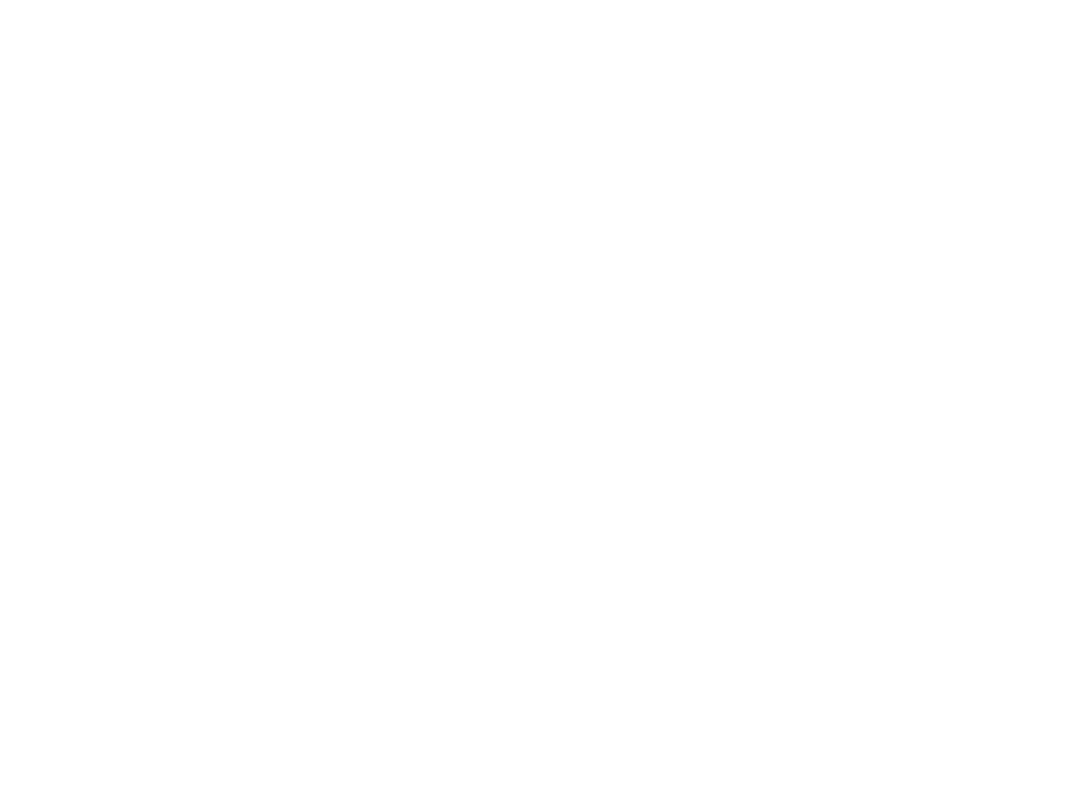
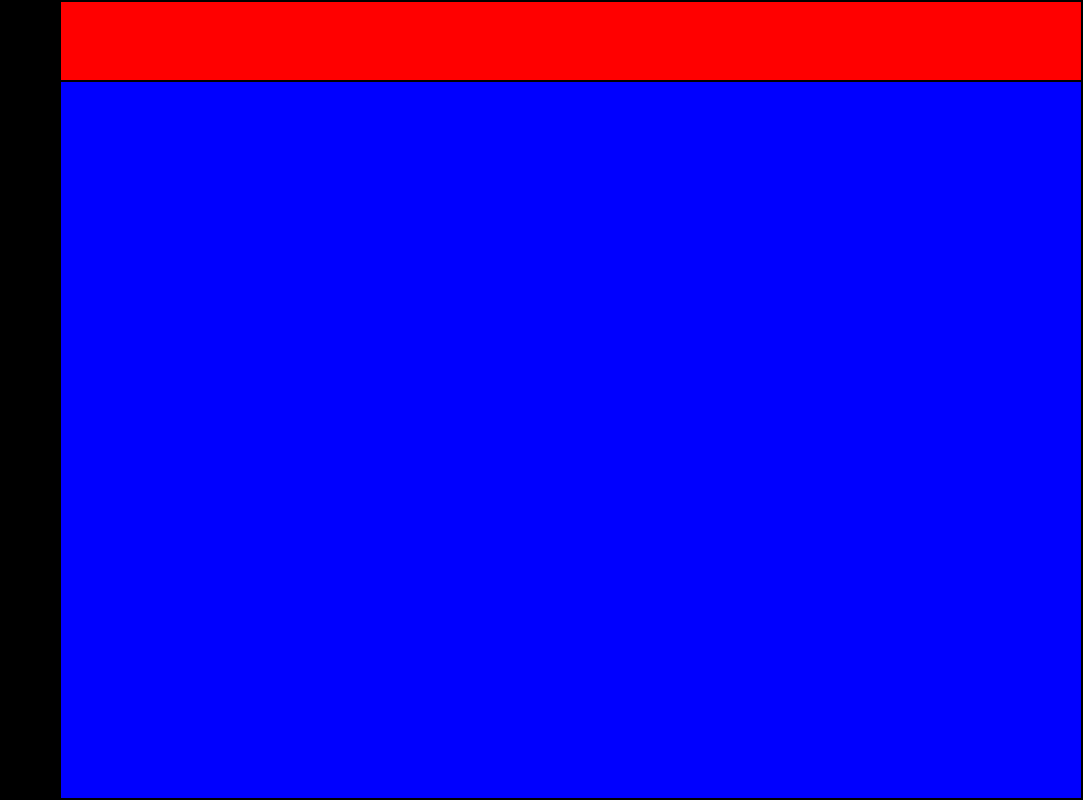
Before and after one commit to bellaabdelouahab/flip-coins, a React (Create React App) app: page / in a window 1280 px wide. Shown: the whole page, without its empty margins (197-1280 px from the left). Built offline with nearby package versions, Linux system fonts and the light colour scheme.

Commit message:
modif add some for initial componenet css

```diff
--- a/src/App.css
+++ b/src/App.css
@@ -0,0 +1,15 @@
+.holder_components{
+    width: 100%;
+    max-height: max-content;
+    height: 100%;
+    display: flex;
+    flex-direction: row;
+    justify-content: space-between;
+    align-items: center;
+}
+
+.second_componenet{
+    width: 80vw;
+    height: 100vh;
+    border: solid 1px black;
+}
--- a/src/App.js
+++ b/src/App.js
@@ -1,9 +1,16 @@
 import './App.css';
+import Flipp from './components/Flipp/Flipp';
+import Nav from './components/Nav/Nav';
+import Pay from './components/PaytoPlay/Pay';
 
 function App() {
   return (
-    <div className="App">
-
+    <div className="holder_components">
+      <Pay />
+      <div className="second_componenet">
+        <Nav />
+        <Flipp />
+      </div>
     </div>
   );
 }
--- /dev/null
+++ b/src/components/Flipp/Flipp.jsx
@@ -0,0 +1,10 @@
+import React from 'react'
+import './flipp.css'
+
+export default function Flipp () {
+  return (
+    <div className='Game_area'>
+
+    </div>
+  )
+}
--- /dev/null
+++ b/src/components/Flipp/flipp.css
@@ -0,0 +1,7 @@
+.Game_area{
+    width: 100%;
+    height: 90%;
+    border: solid 1px black;
+    /* margin-left: 20vw; */
+    background: blue;
+}
--- /dev/null
+++ b/src/components/Nav/Nav.jsx
@@ -0,0 +1,10 @@
+import React from 'react'
+import './nav.css'
+
+export default function Nav () {
+  return (
+    <div className='nav_area'>
+
+    </div>
+  )
+}
--- /dev/null
+++ b/src/components/Nav/nav.css
@@ -0,0 +1,7 @@
+.nav_area{
+    width: 100%;
+    height: 10%;
+    border: solid 1px black;
+    /* margin-left: 20vw; */
+    background: red;
+}
--- /dev/null
+++ b/src/components/PaytoPlay/Pay.jsx
@@ -0,0 +1,10 @@
+import React from 'react'
+import './pay.css'
+
+export default function Pay () {
+  return (
+    <div className='pay_holder'>
+
+    </div>
+  )
+}
--- /dev/null
+++ b/src/components/PaytoPlay/pay.css
@@ -0,0 +1,7 @@
+.pay_holder{
+    width: 20vw;
+    height: 100vh;
+    border: solid 1px black;
+    /* margin-top: -10vh; */
+    background: #000;
+}
--- a/src/index.css
+++ b/src/index.css
@@ -11,3 +11,9 @@
   font-family: source-code-pro, Menlo, Monaco, Consolas, 'Courier New',
     monospace;
 }
+
+*{
+  margin: 0;
+  padding: 0;
+  box-sizing: border-box;
+}
```
